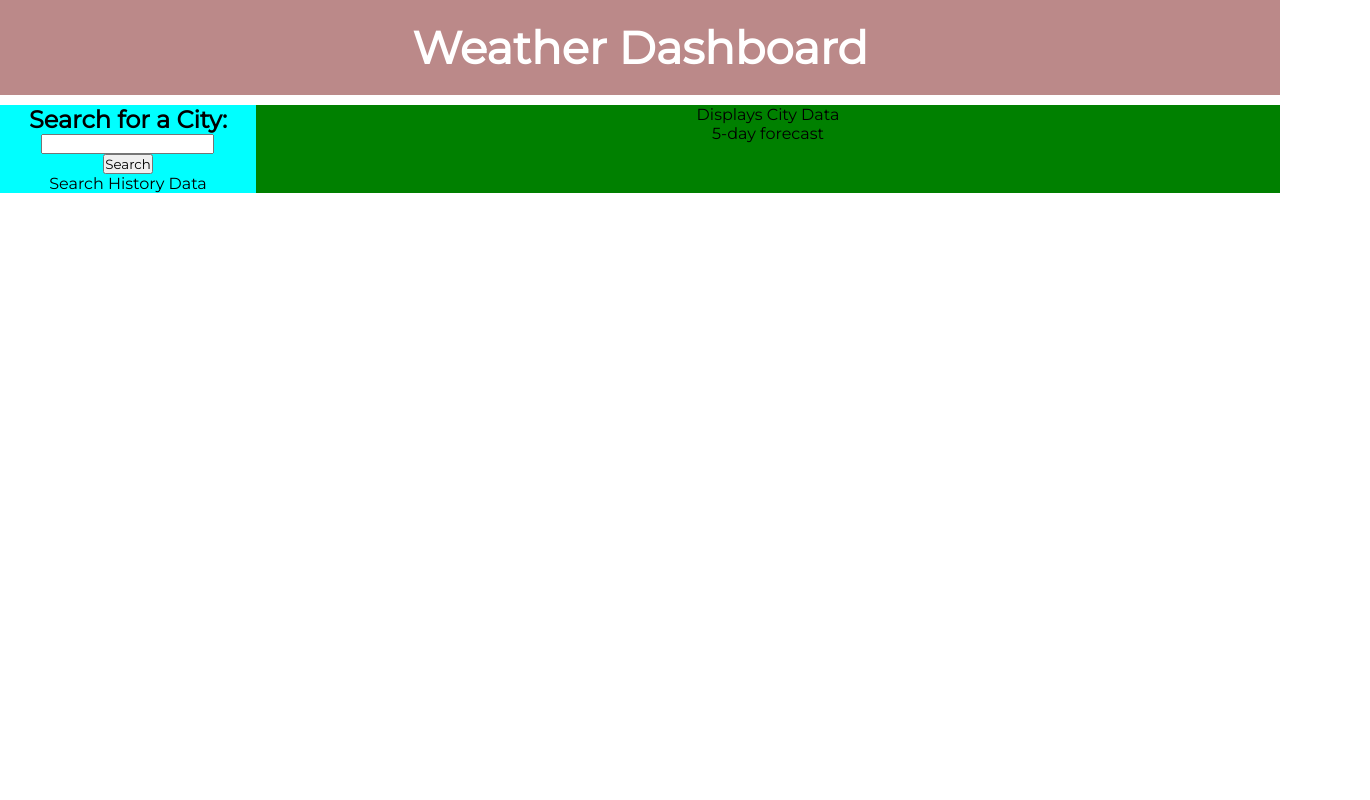
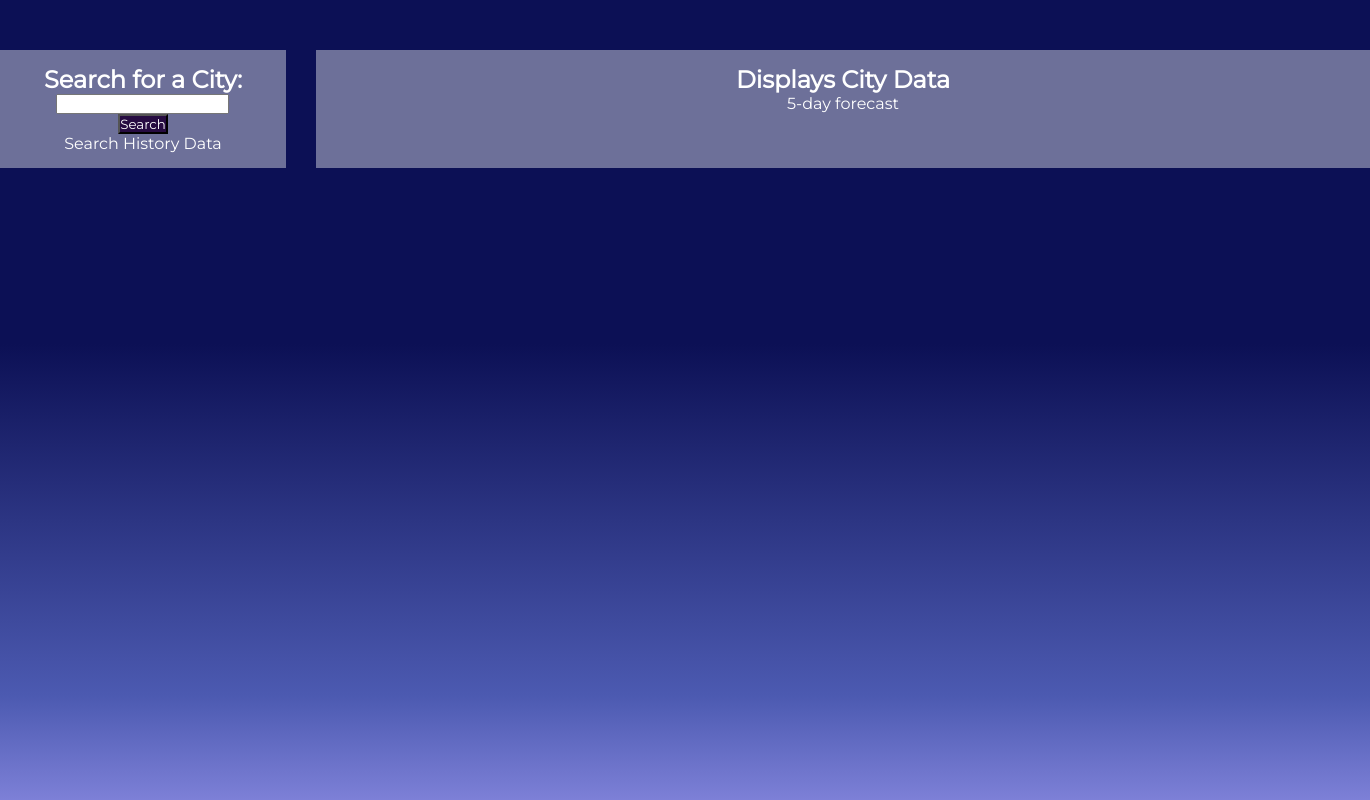
Before and after one commit to ivydo/weather-dashboard, a plain HTML site: page index.html in a window 1280 px wide. Shown: the whole page, 1370 px wide, since content can reach past the window. Drawn offline with nearby package versions, Linux system fonts and the light colour scheme.

Commit message:
styled css

```diff
--- a/assets/javascript/homepage.js
+++ b/assets/javascript/homepage.js
@@ -2,7 +2,7 @@
 const apiKey = "d5a31c547245680a0f00b2ffe15f45df";
 var searchButton = document.querySelector("#search-btn");
 var repoContainerEl = document.querySelector("#repos-container");
-var displayCityData = document.querySelector("#col-1")
+var cityDataContainer = document.querySelector("#col-1")
 
 var searchArr = [];
 
--- a/assets/style/style.css
+++ b/assets/style/style.css
@@ -4,11 +4,17 @@
   margin: 0;
   padding: 0;
   font-family: "Montserrat", sans-serif;
+  color: #fff;
+}
+body {
+  width: 100vw;
+  min-height: 100vh;
+  background: rgb(12,16,85);
+  background: linear-gradient(180deg, rgba(12,16,85,1) 43%, rgba(76,90,177,1) 87%, rgba(125,128,215,1) 100%);
 }
 
 .nav-container {
-  background: rgb(187, 137, 137);
-  display: flex;
+    display: flex;
   flex-wrap: wrap;
   justify-content: center;
   padding: 20px;
@@ -18,13 +24,14 @@
 }
 
 .repos-container {
-  background-color: red;
   display: flex;
   flex-direction: row;
 }
 
 .city-search {
-  background-color: aqua;
+  background: rgba(255, 255, 255, 0.4);
+  margin-right: 15px;
+  padding: 15px;
   display: flex;
   flex-wrap: wrap;
   flex-direction: column;
@@ -41,10 +48,16 @@
 }
 
 .display-weather {
-  background-color: green;
+  background: rgba(255, 255, 255, 0.4);
+  padding: 15px;
+  margin: 0 15px;
   display: flex;
   flex-wrap: wrap;
   flex-direction: column;
   align-items: center;
   min-width: 80%;
 }
+
+.search-btn {
+  background-color: rgb(38, 11, 65);
+}
--- a/index.html
+++ b/index.html
@@ -10,7 +10,7 @@
 </head>
 <header>
     <nav class="nav-container">
-        <h1 class="title">Weather Dashboard</h1>
+        <h1 class="title"></h1>
     </nav>
 </header>
 
@@ -18,10 +18,10 @@
     <div class="repos-container">
         <div class="city-search">
             <form class="city-form">
-                <h2>Search for a City:</h2>
+                <h2 class="city-header">Search for a City:</h2>
                 <div class="form-content">
                     <input type="text" id="search-input">
-                    <button onclick="getCityDetails(event)" type="submit" id="search-btn">Search</button>
+                    <button onclick="getCityDetails(event)" type="submit" id="search-btn" class="search-btn">Search</button>
                 </div>
             </form>
             <div class="search-history">
@@ -30,7 +30,9 @@
         </div>
         <div class="display-weather">
             <div class="col-1" id="col-1">
-                <p>Displays City Data</p>
+                <h2 class="weather-header">Displays City Data</h2>
+                <!-- city name, the date, an icon representation of weather conditions, the temperature, the humidity, the wind speed, and the UV index -->
+
             </div>
             <div class="col-2" id="col-2">
                 <p>5-day forecast</p>
```
